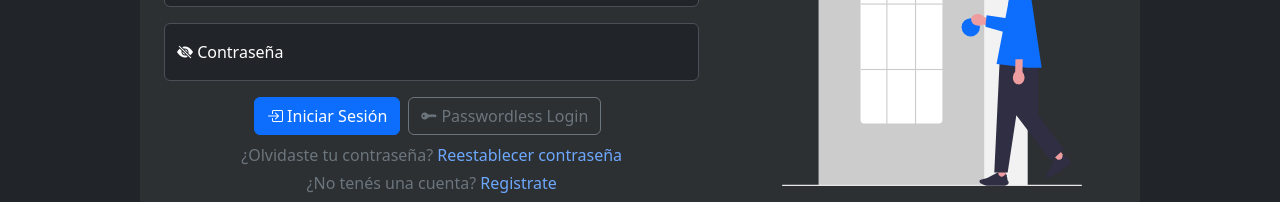
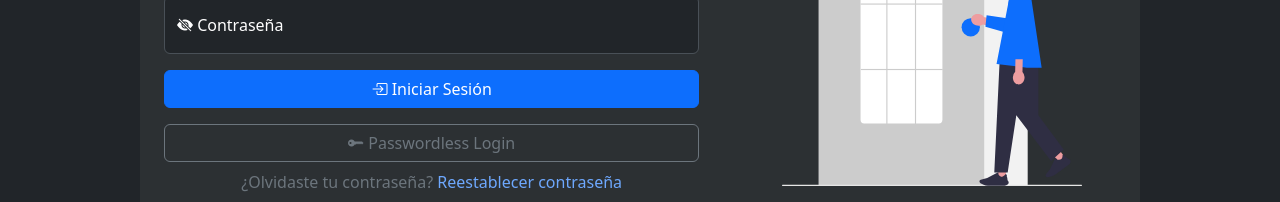
Before and after one commit to FunesFede/materias-web, a React (Vite) app: page /login in a window 1280 px wide. Shown: the part 402-604 px from the top of the page. Built offline with nearby package versions, Linux system fonts and the light colour scheme; no server answers; the database is empty; a web font is replaced by a local one; what chartjs-plugin-datalabels would draw is missing.

Commit message:
Stack login buttons

```diff
--- a/components/admin/AlertCreateModal.jsx
+++ b/components/admin/AlertCreateModal.jsx
@@ -39,7 +39,7 @@ export default function AlertCreateModal({ show, setShow }) {
 			</Modal.Header>
 
 			<Modal.Body>
-				<Form onSubmit={handleSubmit(handleModal)} id='alertaForm'>
+				<Form onSubmit={handleSubmit(handleModal)} id='alertaCreateForm'>
 					<Form.Group className='mb-3 text-start'>
 						<FloatingLabel
 							label={
@@ -92,7 +92,7 @@ export default function AlertCreateModal({ show, setShow }) {
 				<Button variant='danger' disabled={loading} onClick={cerrarModal}>
 					<i className='bi bi-x-lg'></i> Cancelar
 				</Button>
-				<Button form={"alertaForm"} variant='primary' type='submit' disabled={loading || !isDirty}>
+				<Button form='alertaCreateForm' variant='primary' type='submit' disabled={loading || !isDirty}>
 					<i className='bi bi-plus-lg'></i> {loading ? "Guardando..." : "Crear Alerta"}
 				</Button>
 			</Modal.Footer>
--- a/components/admin/AlertaEditModal.jsx
+++ b/components/admin/AlertaEditModal.jsx
@@ -52,7 +52,7 @@ export default function AlertaModal({ alert, show, setShow }) {
 			</Modal.Header>
 
 			<Modal.Body>
-				<Form onSubmit={handleSubmit(handleModal)} id='alertaForm'>
+				<Form onSubmit={handleSubmit(handleModal)} id='alertaEditForm'>
 					<Form.Group className='mb-3 text-start'>
 						<FloatingLabel
 							label={
@@ -108,7 +108,7 @@ export default function AlertaModal({ alert, show, setShow }) {
 				<Button variant='danger' disabled={loading} onClick={() => handleRemove()}>
 					<i className='bi bi-trash'></i> Eliminar
 				</Button>
-				<Button form={"alertaForm"} variant='primary' type='submit' disabled={loading || !isDirty}>
+				<Button form='alertaEditForm' variant='primary' type='submit' disabled={loading || !isDirty}>
 					<i className='bi bi-save-fill'></i> {loading ? "Guardando..." : "Guardar Alerta"}
 				</Button>
 			</Modal.Footer>
--- a/components/firebase/FirebaseLogin.jsx
+++ b/components/firebase/FirebaseLogin.jsx
@@ -5,7 +5,7 @@ import { useForm } from "react-hook-form";
 
 import { toast } from "react-toastify";
 import { NavLink, useNavigate } from "react-router";
-import { Button, Container, FloatingLabel, Form, InputGroup } from "react-bootstrap";
+import { Button, Col, Container, FloatingLabel, Form, InputGroup, Row, Stack } from "react-bootstrap";
 
 const FirebaseLogin = ({ onSignInSuccess, from }) => {
 	const [loading, setLoading] = useState(false);
@@ -104,6 +104,7 @@ const FirebaseLogin = ({ onSignInSuccess, from }) => {
 				</FloatingLabel>
 			</Form.Group>
 
+			<Stack gap={3}>
 				<Button variant='primary' type='submit' disabled={loading}>
 					{loading ? (
 						<>
@@ -117,9 +118,10 @@ const FirebaseLogin = ({ onSignInSuccess, from }) => {
 					)}
 				</Button>
 
-			<NavLink className='btn btn-outline-secondary mx-2' role='button' to='/login/passwordless'>
+				<NavLink className='btn btn-outline-secondary' role='button' to='/login/passwordless'>
 					<i className='bi bi-key-fill'></i> Passwordless Login
 				</NavLink>
+			</Stack>
 
 			<p className='text-secondary mt-2 mb-0'>
 				¿Olvidaste tu contraseña?{" "}
```
Lines whose indentation alone changed are shown as unchanged.
